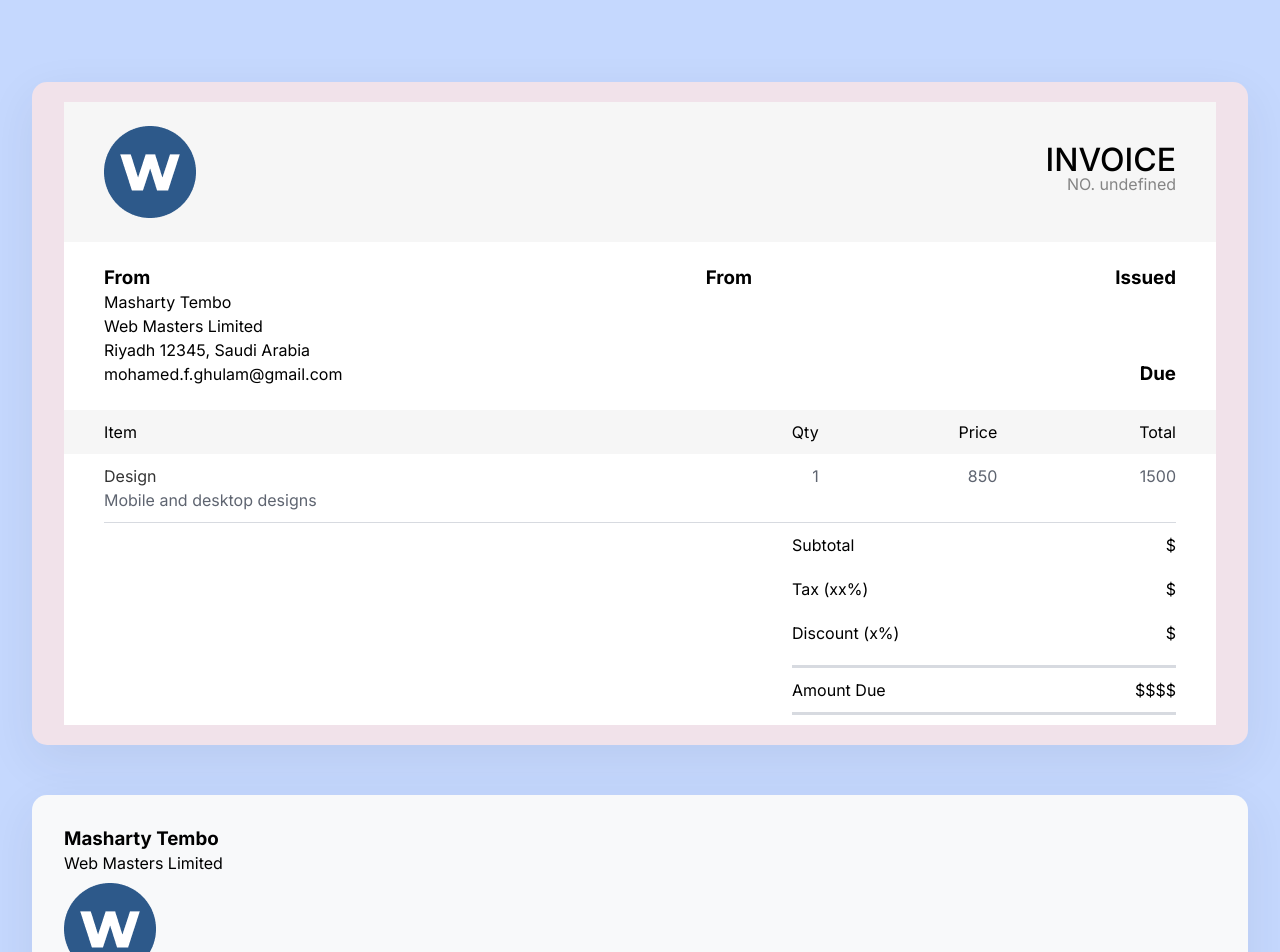
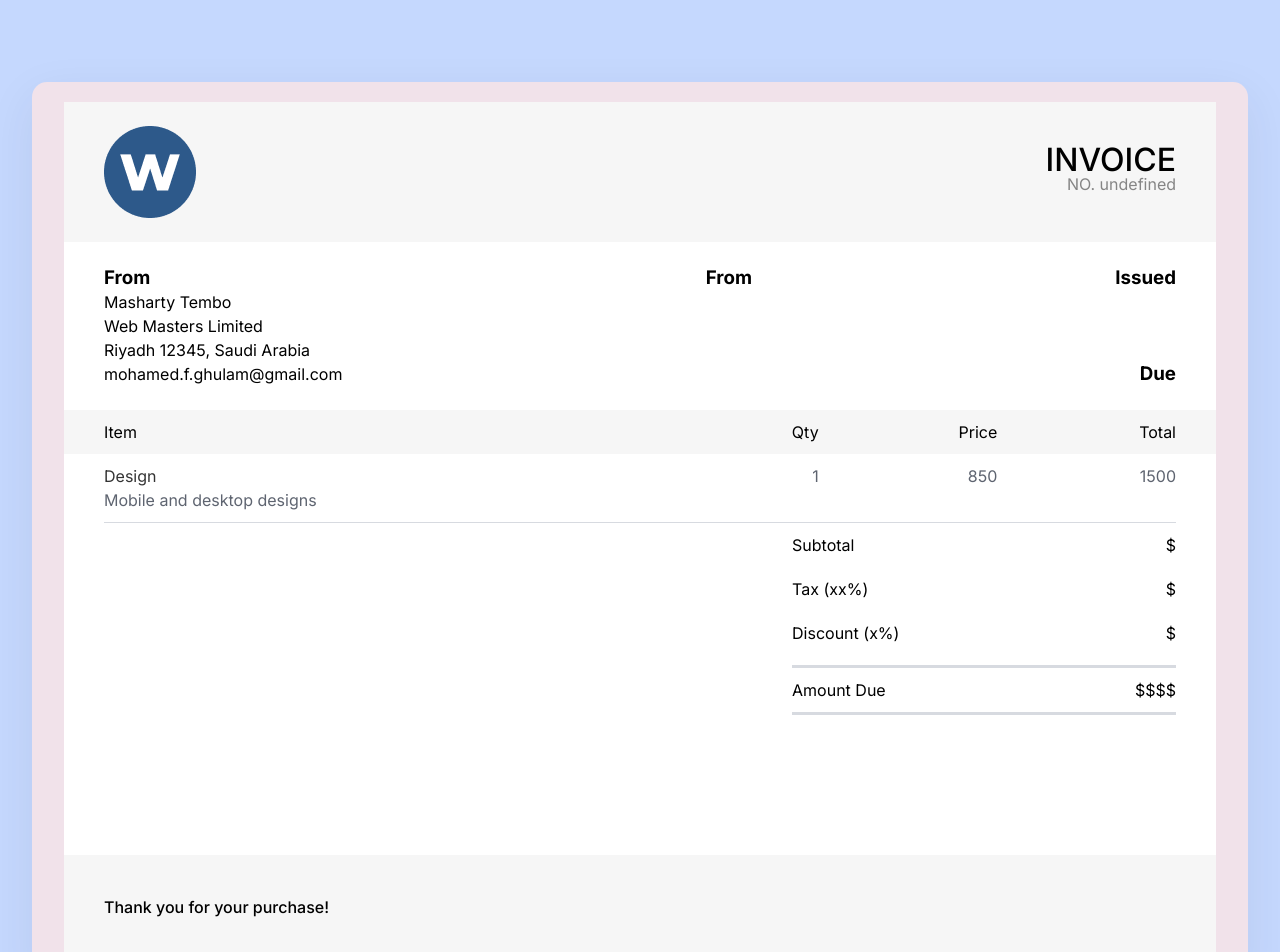
Before and after one commit to Gresham24/Invoice-Creator-App, a React (Vite) app: page / in a window 1280 px wide. Shown: the top 952 px of the page. Built offline with nearby package versions, Linux system fonts and the light colour scheme.

Commit message:
extra invoice info with conditional render

```diff
--- a/src/components/FormPrint.jsx
+++ b/src/components/FormPrint.jsx
@@ -112,6 +112,23 @@ const StyledTotalSummaries = styled.div`
     }
 `;
 
+const StyledExtraInfo = styled.div`
+    background-color: white;
+    padding: 110px 0px 20px 40px;
+    display: flex;
+    flex-direction: column;
+    gap: 12px;
+    & p {
+        color: #858585;
+    }
+`;
+
+const StyledFooter = styled.div`
+    padding: 40px 0px 40px 40px;
+    background-color: #f6f6f6;
+    font-weight: 500;
+`;
+
 export default function FormPrint() {
     const { formValues } = useContext(FormDataContext);
 
@@ -122,7 +139,7 @@ export default function FormPrint() {
         customer: formValues.details.customer,
         issueDate: formValues.details.issueDate,
         dueDate: formValues.details.dueDate,
-        note: formValues.details.note,
+        notes: formValues.details.notes,
         bankDetails: formValues.details.bankDetails,
     };
 
@@ -216,7 +233,7 @@ export default function FormPrint() {
                             <div className="flex-right">
                                 <p>{lineItem.qty}</p>
                                 <p>{lineItem.price}</p>
-                                <p>#total to calc#</p>
+                                {/* <p>#total to calc#</p> */}
                             </div>
                         </div>
                         {/* <p>{lineItem.lineItemTotal}</p> */}
@@ -240,6 +257,23 @@ export default function FormPrint() {
                         <p>$$$$</p>
                     </div>
                 </StyledTotalSummaries>
+                <StyledExtraInfo>
+                    {formEntryDetails.bankDetails && (
+                        <div className="paymentInfoContainer">
+                            <h4>Payment Infomration:</h4>
+                            <p>{formEntryDetails.bankDetails}</p>
+                        </div>
+                    )}
+                    {formEntryDetails.notes && (
+                        <div className="notesContainer">
+                            <h4>Notes:</h4>
+                            <p>{formEntryDetails.notes}</p>
+                        </div>
+                    )}
+                </StyledExtraInfo>
+                <StyledFooter>
+                    <p>Thank you for your purchase!</p>
+                </StyledFooter>
             </StyledPage>
         </StyledContainer>
     );
```
